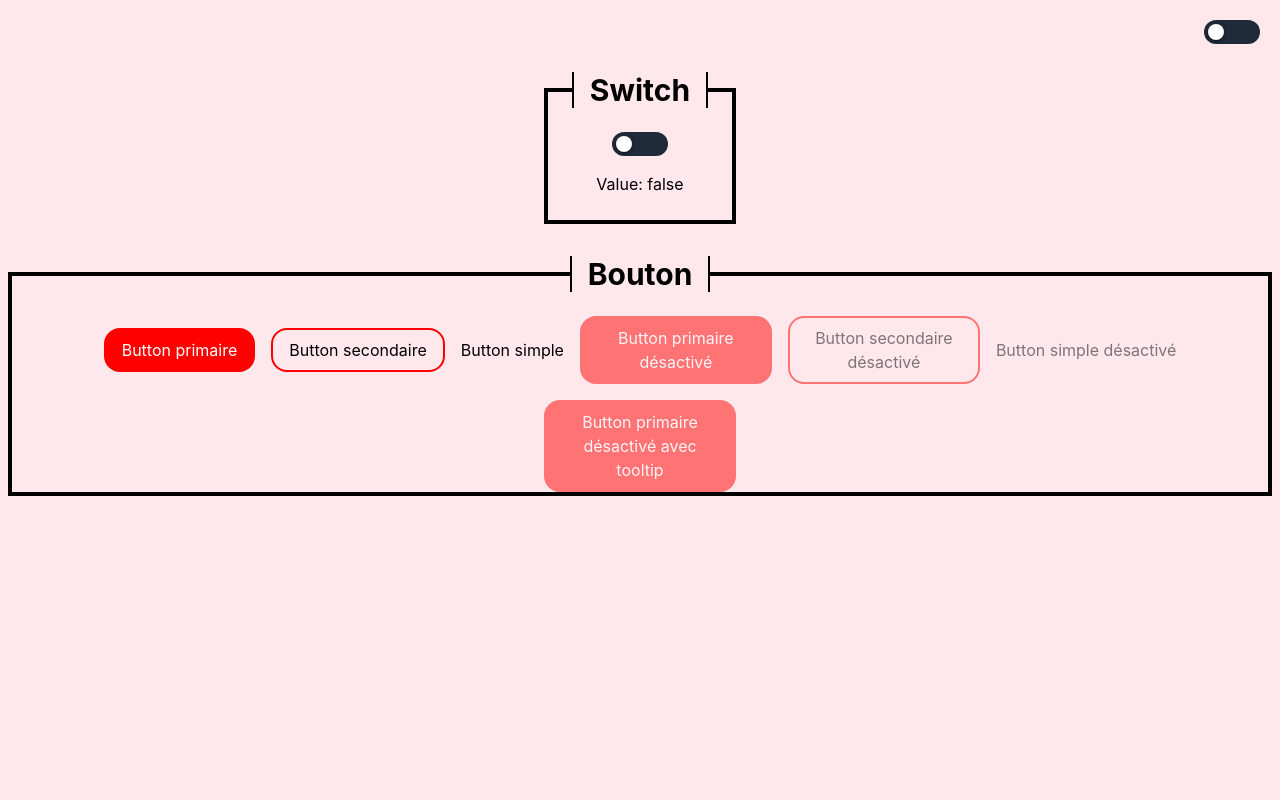
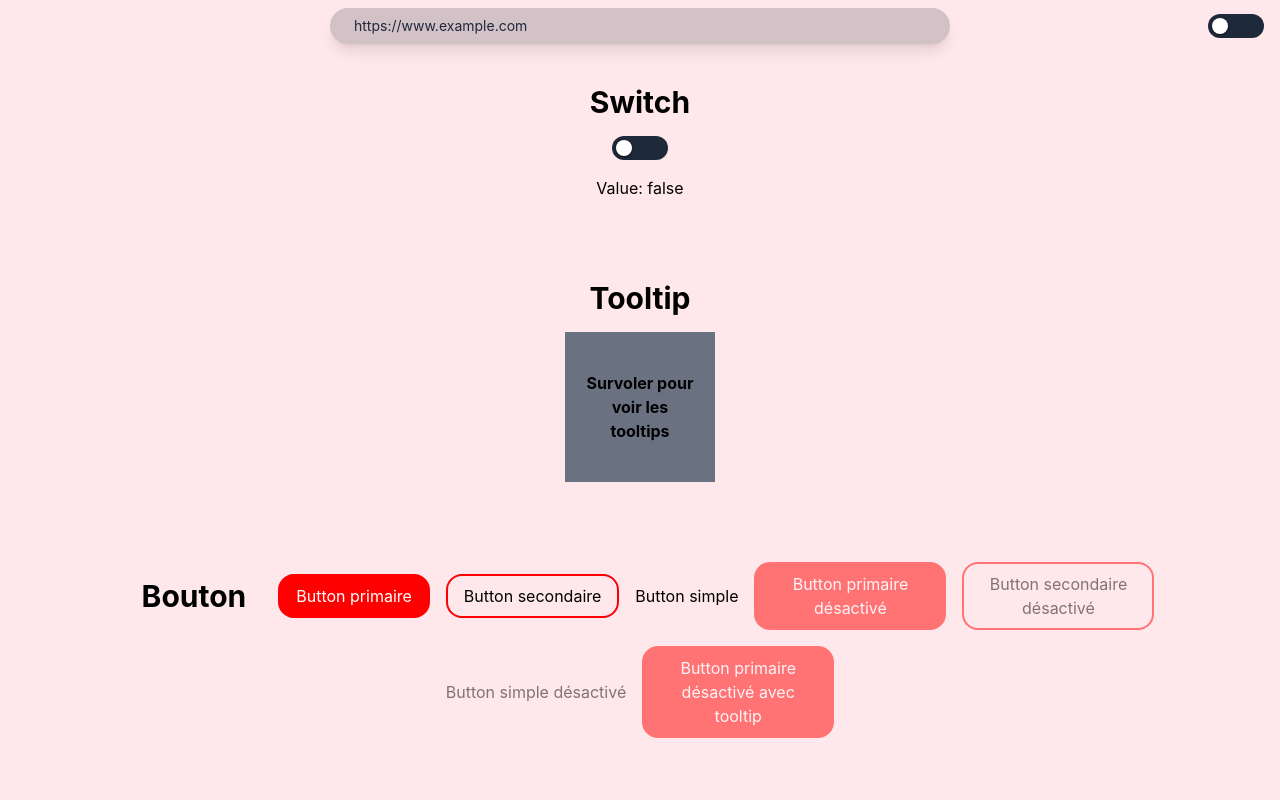
Before and after one commit to Logan2234/spider-net-front, a SvelteKit app: page /components in a window 1280 px wide. Shown: the top 800 px of the page. Built offline with nearby package versions, Linux system fonts and the light colour scheme; no server answers.

Commit message:
better componants and modal and input ones

```diff
--- a/src/app.css
+++ b/src/app.css
@@ -14,6 +14,7 @@
 
     --light-gray: var(--color-gray-400);
     --dark-gray: var(--color-gray-800);
+    --black-or-white: #000000;
 }
 
 .dark {
@@ -28,6 +29,7 @@
 
     --light-gray: var(--color-gray-800);
     --dark-gray: var(--color-gray-400);
+    --black-or-white: #ffffff;
 }
 
 /* See https://tailwindcss.com/docs/theme */
@@ -45,8 +47,10 @@
 
     --color-light-gray: var(--light-gray);
     --color-dark-gray: var(--dark-gray);
+    --color-black-or-white: var(--black-or-white);
 
     --shadow-button: 0px 0px 2px 2px #ed7b79;
+    --shadow-button-soft: 1px 1px 2px 0px #ed7b79;
 
     --shadow-sm: 0 1px 3px 0 rgb(0 0 0 / 0.5), 0 1px 2px -1px rgb(0 0 0 / 0.5);
 }
--- a/src/lib/components/base/button.svelte
+++ b/src/lib/components/base/button.svelte
@@ -2,7 +2,6 @@
     import type { MouseEventHandler } from 'svelte/elements';
     import Tooltip from './tooltip.svelte';
 
-    let showTooltip = $state(false);
     let buttonRef: HTMLButtonElement | undefined = $state();
 
     const {
@@ -22,31 +21,27 @@
     } = $props();
 
     const buttonStyles = {
-        primary: 'bg-primary text-font-secondary',
-        secondary: 'text-font-primary',
-        simple: 'bg-transparent text-font-primary hover:bg-transparent hover:translate-0 hover:underline hover:underline-offset-4 p-0! border-none hover:shadow-none'
+        primary:
+            'bg-primary text-font-secondary active:shadow-button-soft active:inset-shadow-xs active:inset-shadow-black',
+        secondary:
+            'text-font-primary active:shadow-button-soft active:inset-shadow-xs active:inset-shadow-black',
+        simple: 'bg-transparent text-font-primary hover:bg-transparent hover:translate-0 hover:underline hover:underline-offset-4 p-0! border-none hover:shadow-none shadow-none active:shadow-none focus:outline-none focus:underline focus:underline-offset-4 active:decoration-solid decoration-dashed'
     };
 
     const commonStyle =
-        'cursor-pointer px-4 py-2 border-2 border-primary rounded-2xl duration-150 max-w-48';
-    const hoverStyle = 'hover:shadow-button';
-    const focusVisibleStyle =
-        'focus-visible:outline-2 focus-visible:outline-offset-2 focus-visible:outline-primary';
+        'cursor-pointer px-4 py-2 border-2 border-primary rounded-2xl duration-100 max-w-48';
+    const hoverStyle = '';
+    const focusStyle = 'focus:outline-2 focus:outline-offset-2 focus:outline-primary';
     const disabledStyle = `disabled:opacity-50 disabled:hover:shadow-none disabled:hover:no-underline ${tooltip ? 'disabled:cursor-not-allowed' : 'disabled:cursor-default'}`;
+    const activeStyle = '';
 </script>
 
-{#if tooltip && showTooltip}
-    <Tooltip
-        message={tooltip}
-        target={buttonRef} />
-{/if}
+<Tooltip message={tooltip} target={buttonRef} />
 <button
     bind:this={buttonRef}
-    class={`${buttonStyles[color]} ${commonStyle} ${hoverStyle} ${focusVisibleStyle} ${disabledStyle}`}
+    class={`${buttonStyles[color]} ${commonStyle} ${hoverStyle} ${focusStyle} ${disabledStyle} ${activeStyle}`}
     {onclick}
     {type}
-    {disabled}
-    onmouseenter={() => (showTooltip = true)}
-    onmouseleave={() => (showTooltip = false)}>
+    {disabled}>
     {label}
 </button>
--- /dev/null
+++ b/src/lib/components/base/input.svelte
@@ -0,0 +1,41 @@
+<script lang="ts">
+    let {
+        placeholder = '',
+        type = 'text',
+        label = '',
+        value = $bindable(),
+        focused = $bindable(),
+        disabled = false,
+        required = false,
+        style = ''
+    }: {
+        placeholder?: string;
+        type?: string;
+        label?: string;
+        value?: string;
+        focused?: boolean;
+        disabled?: boolean;
+        required?: boolean;
+        style?: string;
+    } = $props();
+
+    const randomId = Math.random().toString(36).slice(2);
+</script>
+
+<div class="flex flex-col gap-2 {disabled ? 'opacity-50' : ''}">
+    {#if label}
+        <label for={randomId} class="block"
+            >{label}
+            <span class="text-sm text-red-500">{required ? '*' : ''}</span></label>
+    {/if}
+    <input
+        id={randomId}
+        bind:value
+        {placeholder}
+        {type}
+        {disabled}
+        {required}
+        onfocus={() => (focused = true)}
+        onblur={() => (focused = false)}
+        class="not-focus:hover:border-black-or-white bg-dark-gray/20 placeholder-dark-gray focus:outline-black-or-white rounded-md border border-gray-300 px-3 py-2 duration-150 invalid:border-red-500 focus:border-transparent focus:outline-1 focus:outline-offset-2 disabled:cursor-not-allowed disabled:opacity-50 disabled:hover:border-gray-300 {style}" />
+</div>
--- /dev/null
+++ b/src/lib/components/base/modal.svelte
@@ -0,0 +1,79 @@
+<script lang="ts">
+    let firstLoad = $state(true);
+    let show = $state(false);
+
+    let {
+        header = null,
+        content = null,
+        footer = null,
+        showCloseButton = true,
+        open = $bindable(false),
+        onClose
+    }: {
+        header: any;
+        content: any;
+        footer: any;
+        open: boolean;
+        showCloseButton?: boolean;
+        onClose?: (...args: any) => any;
+    } = $props();
+
+    const onCloseHandler = () => {
+        console.log('ON CLOSE');
+        onClose?.();
+        document.documentElement.classList.remove('overflow-hidden');
+        document.documentElement.classList.remove('mr-[15px]');
+        show = false;
+    };
+
+    const onKeyPressHandler = (e: KeyboardEvent) => {
+        if (e.key === 'Escape') {
+            e.preventDefault();
+            open = false;
+        }
+    };
+
+    $effect(() => {
+        if (open) {
+            modal?.showModal();
+            show = true;
+            document.documentElement.classList.add('overflow-hidden');
+            document.documentElement.classList.add('mr-[15px]');
+        } else if (show) {
+            setTimeout(() => {
+                modal?.close();
+            }, 150);
+        }
+    });
+
+    let modal: HTMLDialogElement | undefined = $state();
+</script>
+
+<dialog
+    bind:this={modal}
+    onclose={onCloseHandler}
+    onkeydown={onKeyPressHandler}
+    class="{show && open
+        ? 'translate-y-0 opacity-100'
+        : 'translate-y-[10vh] opacity-0'} bg-main-color text-font-primary scale-0 flex-col gap-8 self-center justify-self-center rounded-xl p-8 duration-150 backdrop:backdrop-blur-xs backdrop:backdrop-brightness-50 open:flex open:scale-100 2xl:max-w-1/2">
+    {#if showCloseButton}
+        <button
+            type="button"
+            aria-label="Close modal button"
+            onclick={() => (open = false)}
+            class="hover:text-black-or-white focus:text-black-or-white absolute top-4 right-4 h-8 w-8 cursor-pointer rounded-full text-2xl outline-none">
+            &times;
+        </button>
+    {/if}
+    {#if header}
+        {@render header()}
+    {/if}
+    {#if content}
+        {@render content()}
+    {/if}
+    {#if footer}
+        <div class="flex flex-row justify-end">
+            {@render footer()}
+        </div>
+    {/if}
+</dialog>
--- a/src/lib/components/base/tooltip.svelte
+++ b/src/lib/components/base/tooltip.svelte
@@ -1,20 +1,33 @@
 <script lang="ts">
     import { scale } from 'svelte/transition';
 
-    let { message = '', target }: { message: string; target?: HTMLElement } = $props();
+    let {
+        message = '',
+        target,
+        x = 0,
+        y = 0
+    }: { message: string; target?: HTMLElement; x?: number; y?: number } = $props();
+
+    let showTooltip = $state(false);
     let tooltip: HTMLDivElement | undefined = $state();
 
-    if (target) {
-        $effect(() => {
-            if (tooltip) {
-                tooltip.style.left = `${target.offsetLeft - tooltip.offsetWidth - 10}px`;
-                tooltip.style.top = `${target.offsetTop - tooltip.offsetHeight + target.offsetTop / 4}px`;
-            }
-        });
-    }
+    $effect(() => {
+        target?.addEventListener('mouseenter', () => (showTooltip = true));
+        target?.addEventListener('mouseleave', () => (showTooltip = false));
+
+        if (tooltip && target) {
+            tooltip.style.left = `${target.offsetLeft - tooltip.offsetWidth - 10 + x}px`;
+            tooltip.style.top = `${target.offsetTop - tooltip.offsetHeight + target.offsetTop / 8 + y}px`;
+        }
+
+        return () => {
+            target?.removeEventListener('mouseenter', () => (showTooltip = true));
+            target?.removeEventListener('mouseleave', () => (showTooltip = false));
+        };
+    });
 </script>
 
-{#if message}
+{#if message && showTooltip}
     <div
         transition:scale|global={{ delay: 25, duration: 100, opacity: 0.5, start: 0.95 }}
         bind:this={tooltip}
--- a/src/routes/+layout.svelte
+++ b/src/routes/+layout.svelte
@@ -1,12 +1,40 @@
 <script lang="ts">
+    import Input from '$lib/components/base/input.svelte';
     import DarkModeSwitch from '$lib/components/darkModeSwitch.svelte';
     import '../app.css';
 
     let { children, data } = $props();
+
+    let focusedOnUrlInput = $state(false);
+    let value = $state('');
+
+    $effect(() => {
+        if (focusedOnUrlInput) {
+            document.body.classList.add('overflow-hidden');
+        } else {
+            document.body.classList.remove('overflow-hidden');
+            value = '';
+        }
+    });
 </script>
 
-<header class="relative flex w-full justify-end p-5">
-    <DarkModeSwitch darkModeOn={data.darkModeOn} />
+<header class="bg-main-color sticky top-0 z-2 flex items-center justify-center px-5 py-2">
+    <form onsubmit={() => console.log(value)} class="max-w-1/2 flex-1">
+        <Input
+            bind:focused={focusedOnUrlInput}
+            bind:value
+            type="url"
+            placeholder="https://www.example.com"
+            style="focus:translate-y-[20vh] focus:bg-dark-gray/20 focus:scale-150 shadow-lg duration-200 rounded-full! px-6 py-1 text-sm border-0 outline-none focus:ring-0" />
+    </form>
+
+    <div class="absolute right-4">
+        <DarkModeSwitch darkModeOn={data.darkModeOn} />
+    </div>
 </header>
 
+{#if focusedOnUrlInput}
+    <div class="fixed top-0 z-1 h-full w-full backdrop-blur-sm"></div>
+{/if}
+
 {@render children()}
--- a/src/routes/components/+page.svelte
+++ b/src/routes/components/+page.svelte
@@ -1,23 +1,45 @@
-<script>
+<script lang="ts">
     import Button from '$lib/components/base/button.svelte';
+    import Input from '$lib/components/base/input.svelte';
+    import Modal from '$lib/components/base/modal.svelte';
     import Switch from '$lib/components/base/switch.svelte';
+    import Tooltip from '$lib/components/base/tooltip.svelte';
 
-    const divClass =
-        'p-6 flex min-h-24 items-center justify-center gap-4 flex-wrap max-h-60 border-4 border-gray';
+    const divClass = 'p-6 flex min-h-24 items-center justify-center gap-4 flex-wrap';
 
-    const title = 'text-3xl font-bold border-x-2 px-4 text-center';
+    const title = 'text-3xl font-bold px-4 text-center';
 
     let switchValue = $state(false);
+    let target: HTMLElement | undefined = $state();
+    let modalOpen = $state(false);
 </script>
 
-<div class="flex flex-row flex-wrap items-center justify-center gap-8 p-2">
-    <fieldset class={divClass + ' flex-col'}>
-        <legend class={title}>Switch</legend>
+<div class="flex flex-col items-center justify-center gap-8 p-2">
+    <div class={divClass + ' flex-col'}>
+        <h1 class={title}>Switch</h1>
         <Switch bind:value={switchValue} />
         <div>Value: {switchValue}</div>
-    </fieldset>
-    <fieldset class={divClass + ' flex-row'}>
-        <legend class={title}>Bouton</legend>
+    </div>
+
+    <div class={divClass + ' flex-col'}>
+        <h1 class={title}>Tooltip</h1>
+        <Tooltip
+            {target}
+            message="Ceci est un tooltip mais GIGA GIGA GIGA GIGA GIGA GIGA GIGA GIGA GIGA GIGA GIGA GIGA LONG" />
+        <Tooltip
+            {target}
+            x={-50}
+            y={100}
+            message="Tooltip avec position personnalisée: x: -50, y: 100" />
+        <div
+            bind:this={target}
+            class="flex h-[150px] w-[150px] cursor-help items-center bg-gray-500 p-4 text-center font-bold">
+            Survoler pour voir les tooltips
+        </div>
+    </div>
+
+    <div class={divClass + ' flex-row'}>
+        <h1 class={title}>Bouton</h1>
         <Button label="Button primaire" color="primary" type="button" />
         <Button label="Button secondaire" color="secondary" type="button" />
         <Button label="Button simple" color="simple" type="button" />
@@ -30,5 +52,43 @@
             disabled
             type="button"
             tooltip="Le bouton est désactivé pour des raisons de test" />
-    </fieldset>
+    </div>
+
+    <div class={divClass + ' flex-col'}>
+        <h1 class={title}>Modal</h1>
+        <Button
+            label="Ouvrir la modal"
+            color="primary"
+            type="button"
+            onclick={() => (modalOpen = true)} />
+    </div>
+
+    <div class={divClass + ' flex-col'}>
+        <h1 class={title}>Input</h1>
+        <Input label="Label" placeholder="Placeholder..." required />
+        <Input label="Label" placeholder="Placeholder..." disabled />
+    </div>
+
+    <Modal bind:open={modalOpen}>
+        {#snippet header()}
+            <h1 class="text-xl font-bold">Modal</h1>
+        {/snippet}
+
+        {#snippet content()}
+            <div class="flex flex-col items-center justify-center gap-4">
+                <p>
+                    Ceci est une modal. Vous pouvez fermer la modale en cliquant sur la croix en
+                    haut a droite.
+                </p>
+            </div>
+        {/snippet}
+
+        {#snippet footer()}
+            <Button
+                label="Fermer"
+                color="secondary"
+                type="button"
+                onclick={() => (modalOpen = false)} />
+        {/snippet}
+    </Modal>
 </div>
```
Also changed, not shown: src/routes/+page.svelte (added).
